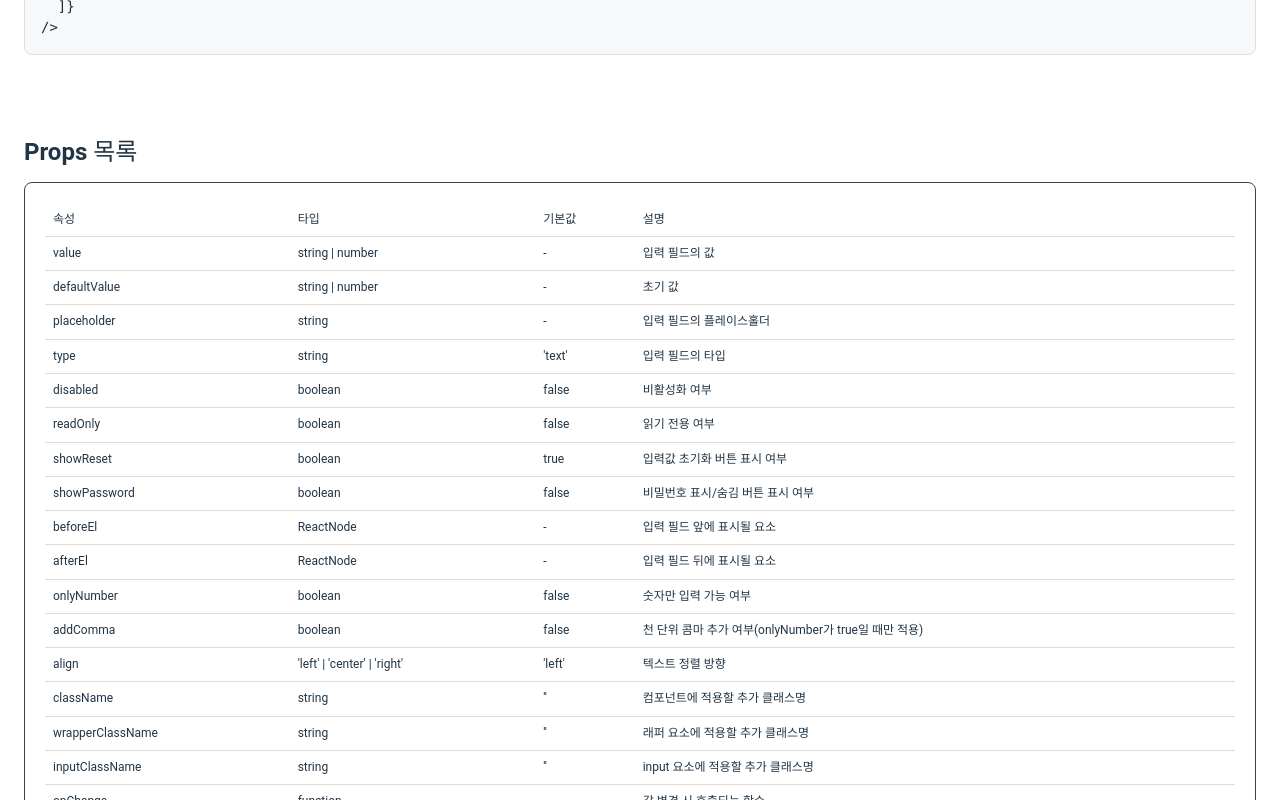
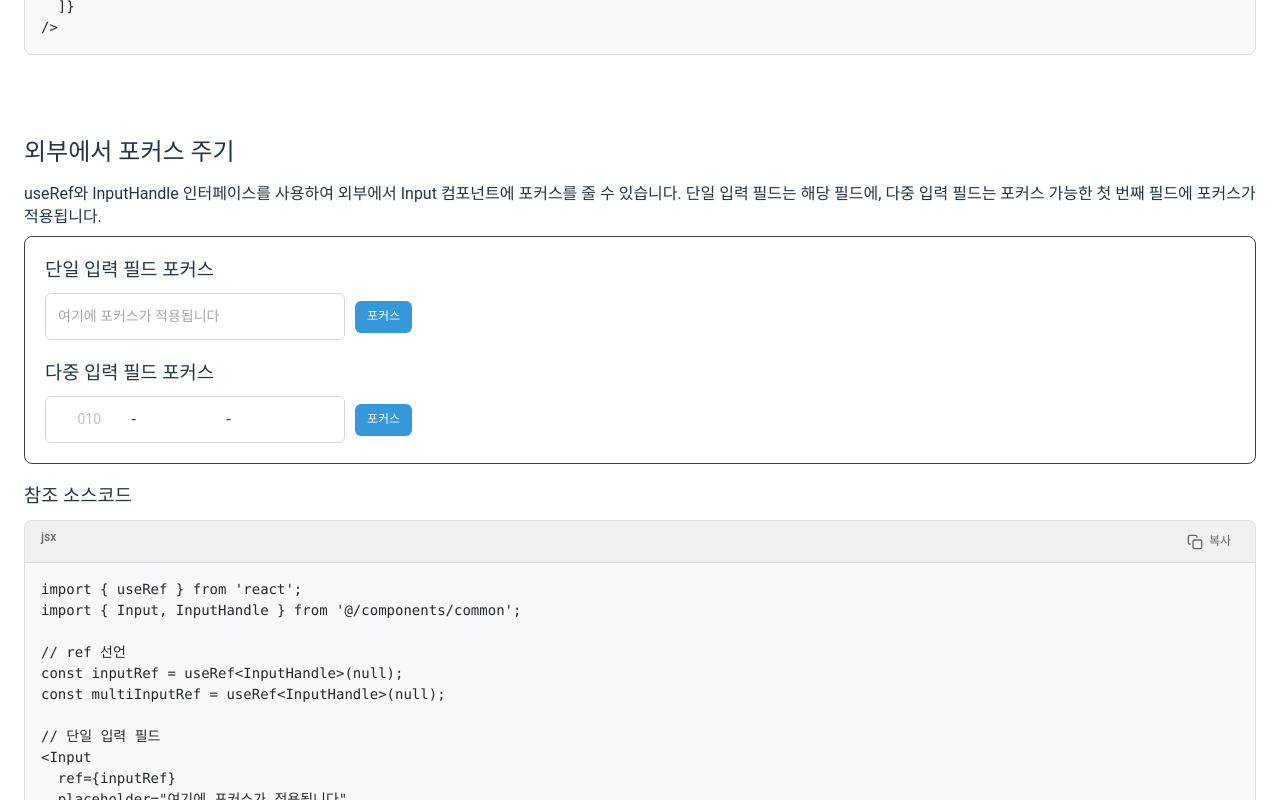
Before and after one commit to anoju/anoju-react, a React (Vite) app: page /guide/input in a window 1280 px wide. Shown: the part 7120-7920 px from the top of the page. Built offline with nearby package versions, Linux system fonts and the light colour scheme.

Commit message:
input 컴포넌트 보완(12)

```diff
--- a/src/components/common/Input.tsx
+++ b/src/components/common/Input.tsx
@@ -8,11 +8,23 @@ import React, {
   ReactNode,
   ChangeEvent,
   FocusEvent,
+  useImperativeHandle,
 } from 'react';
 import styles from '@/assets/scss/components/input.module.scss';
 import cx from '@/utils/cx';
 
 // ---------------------- Types ----------------------
+
+// 외부에서 호출 가능한 메서드 인터페이스 정의
+export interface InputHandle {
+  focus: () => void;
+  blur: () => void;
+  getValue: () => string | undefined;
+  setValue: (value: string) => void;
+  getValues: () => (string | number)[] | undefined;
+  setValues: (values: (string | number)[]) => void;
+  reset: () => void;
+}
 
 // 개별 input 태그의 속성을 위한 타입 정의
 export interface InputFieldProps {
@@ -431,7 +443,7 @@ PasswordToggleButton.displayName = 'PasswordToggleButton';
 
 // ---------------------- Main Component ----------------------
 
-const Input = forwardRef<HTMLInputElement, InputProps>(
+const Input = forwardRef<InputHandle, InputProps>(
   (
     {
       // 기본 속성
@@ -504,6 +516,66 @@ const Input = forwardRef<HTMLInputElement, InputProps>(
       setValue,
       setValues,
     });
+
+    // useImperativeHandle을 사용하여 외부에서 호출 가능한 메서드 정의
+    useImperativeHandle(ref, () => ({
+      focus: () => {
+        if (isMultipleInputs) {
+          // 다중 입력 필드인 경우 첫 번째 입력 가능한 필드에 포커스
+          const nextEnabledInput = inputRefs.current.find((el, idx) => {
+            if (!el) return false;
+            const fieldProps = inputFields[idx] || {};
+            const fieldDisabled =
+              fieldProps.disabled !== undefined
+                ? fieldProps.disabled
+                : disabled;
+            const fieldReadOnly =
+              fieldProps.readOnly !== undefined
+                ? fieldProps.readOnly
+                : readOnly;
+            return !fieldDisabled && !fieldReadOnly;
+          });
+
+          if (nextEnabledInput) {
+            nextEnabledInput.focus();
+          }
+        } else if (inputRef.current) {
+          // 단일 입력 필드인 경우
+          inputRef.current.focus();
+        }
+      },
+      blur: () => {
+        if (isMultipleInputs) {
+          // 현재 포커스된 요소가 있다면 blur 처리
+          const activeElement = document.activeElement;
+          const isInputInOurRefs = inputRefs.current.some(
+            (input) => input === activeElement
+          );
+          if (isInputInOurRefs) {
+            (activeElement as HTMLInputElement).blur();
+          }
+        } else if (inputRef.current) {
+          inputRef.current.blur();
+        }
+      },
+      getValue: () => {
+        return isMultipleInputs ? undefined : inputValue;
+      },
+      setValue: (value: string) => {
+        if (!isMultipleInputs) {
+          setInputValue(value);
+        }
+      },
+      getValues: () => {
+        return isMultipleInputs ? inputValues : undefined;
+      },
+      setValues: (values: (string | number)[]) => {
+        if (isMultipleInputs) {
+          setInputValues(values);
+        }
+      },
+      reset: handleReset,
+    }));
 
     // 포커스 상태 관리 훅
     const { isFocused, handleFocus, handleBlur } = useFocusState({
@@ -689,14 +761,7 @@ const Input = forwardRef<HTMLInputElement, InputProps>(
             key={`input-field-${index}`}
             ref={(el) => {
               inputRefs.current[index] = el;
-              // 첫 번째 필드는 외부 ref와 연결
-              if (index === 0 && el) {
-                if (typeof ref === 'function') {
-                  ref(el);
-                } else if (ref) {
-                  ref.current = el;
-                }
-              }
+              // 외부 ref는 useImperativeHandle에서 처리하므로 여기서는 DOM 요소만 저장
             }}
             type={fieldActualType}
             className={inputClasses}
@@ -725,7 +790,6 @@ const Input = forwardRef<HTMLInputElement, InputProps>(
         handleFocus,
         handleBlur,
         inputFields,
-        ref,
         restProps,
         inputRefs,
       ]
@@ -832,15 +896,8 @@ const Input = forwardRef<HTMLInputElement, InputProps>(
         ) : (
           <input
             ref={(node) => {
-              // 전달된 ref와 내부 ref 모두 설정
-              if (node) {
-                if (typeof ref === 'function') {
-                  ref(node);
-                } else if (ref) {
-                  ref.current = node;
-                }
-                inputRef.current = node;
-              }
+              // 내부 ref만 설정 (외부 ref는 useImperativeHandle에서 처리)
+              inputRef.current = node;
             }}
             id={id}
             type={actualType}
--- a/src/components/common/index.ts
+++ b/src/components/common/index.ts
@@ -3,6 +3,6 @@ export { default as CodeHighlight } from './CodeHighlight';
 export { default as Tabs, Tab, TabPanel } from './Tabs';
 export { default as Checkbox, CheckboxGroup } from './Checkbox';
 export { default as Radio, RadioGroup } from './Radio';
-export { default as Input } from './Input';
+export { default as Input, type InputHandle } from './Input';
 export { default as Textarea } from './Textarea';
 export { default as Tooltip } from './Tooltip';
--- a/src/pages/guide/input.tsx
+++ b/src/pages/guide/input.tsx
@@ -1,7 +1,7 @@
 // src/pages/guide/input.tsx
-import { useState } from 'react';
+import { useState, useRef } from 'react';
+import { Button, CodeHighlight, Input, InputHandle } from '@/components/common';
 import { usePageLayout } from '@/hooks/usePageLayout';
-import { Button, CodeHighlight, Input } from '@/components/common';
 import styles from '@/assets/scss/pages/guide.module.scss';
 
 const InputGuide = () => {
@@ -57,6 +57,10 @@ const InputGuide = () => {
     console.log('Directly clearing all values');
     setMultiValues(['', '', multiValues[2]]); // 세 번째 값은 disabled이미로 유지
   };
+
+  // ref 선언
+  const inputRef = useRef<InputHandle>(null);
+  const multiInputRef = useRef<InputHandle>(null);
 
   return (
     <div className="page-inner">
@@ -468,6 +472,97 @@ const handleInputChange = (
       </section>
 
       <section className={styles.section}>
+        <h2 className={styles['section-title']}>외부에서 포커스 주기</h2>
+        <p className={styles.txt}>
+          useRef와 InputHandle 인터페이스를 사용하여 외부에서 Input 컴포넌트에
+          포커스를 줄 수 있습니다. 단일 입력 필드는 해당 필드에, 다중 입력
+          필드는 포커스 가능한 첫 번째 필드에 포커스가 적용됩니다.
+        </p>
+
+        <div className={styles.showcase}>
+          <h3 className={styles['sub-title']}>단일 입력 필드 포커스</h3>
+          <div
+            style={{
+              display: 'flex',
+              alignItems: 'center',
+              gap: '10px',
+              marginBottom: '20px',
+            }}
+          >
+            <Input
+              ref={inputRef}
+              placeholder="여기에 포커스가 적용됩니다"
+              style={{ width: '300px' }}
+            />
+            <Button
+              className="primary"
+              onClick={() => inputRef.current?.focus()}
+              size="sm"
+            >
+              포커스
+            </Button>
+          </div>
+
+          <h3 className={styles['sub-title']}>다중 입력 필드 포커스</h3>
+          <div style={{ display: 'flex', alignItems: 'center', gap: '10px' }}>
+            <Input
+              ref={multiInputRef}
+              values={['010', '', '']}
+              separator="-"
+              inputFields={[
+                { maxLength: 3, align: 'center', disabled: true },
+                { maxLength: 4, align: 'center' },
+                { maxLength: 4, align: 'center' },
+              ]}
+              style={{ width: '300px' }}
+            />
+            <Button
+              className="primary"
+              onClick={() => multiInputRef.current?.focus()}
+              size="sm"
+            >
+              포커스
+            </Button>
+          </div>
+        </div>
+
+        <h3 className={styles['sub-title']}>참조 소스코드</h3>
+        <CodeHighlight
+          code={`import { useRef } from 'react';
+import { Input, InputHandle } from '@/components/common';
+
+// ref 선언
+const inputRef = useRef<InputHandle>(null);
+const multiInputRef = useRef<InputHandle>(null);
+
+// 단일 입력 필드
+<Input
+  ref={inputRef}
+  placeholder="여기에 포커스가 적용됩니다"
+/>
+<Button className="primary" onClick={() => inputRef.current?.focus()}>
+  포커스
+</Button>
+
+// 다중 입력 필드
+<Input
+  ref={multiInputRef}
+  values={['010', '', '']}
+  separator="-"
+  inputFields={[
+    { maxLength: 3, align: 'center', disabled: true },
+    { maxLength: 4, align: 'center' },
+    { maxLength: 4, align: 'center' },
+  ]}
+/>
+<Button className="primary" onClick={() => multiInputRef.current?.focus()}>
+  포커스
+</Button>`}
+          language="jsx"
+        />
+      </section>
+
+      <section className={styles.section}>
         <h2 className={styles['section-title']}>Props 목록</h2>
         <div className={styles.showcase}>
           <table className={styles.table}>
```
